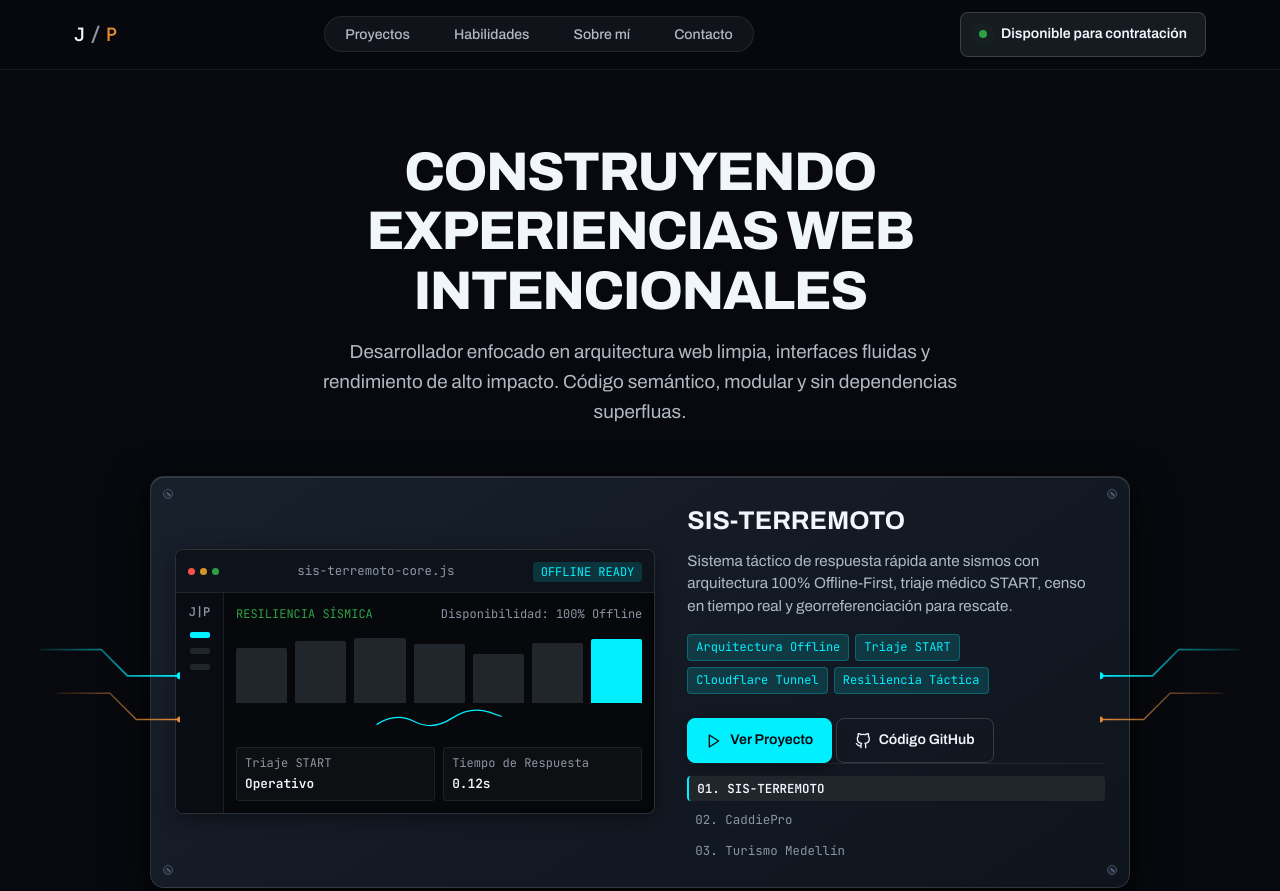
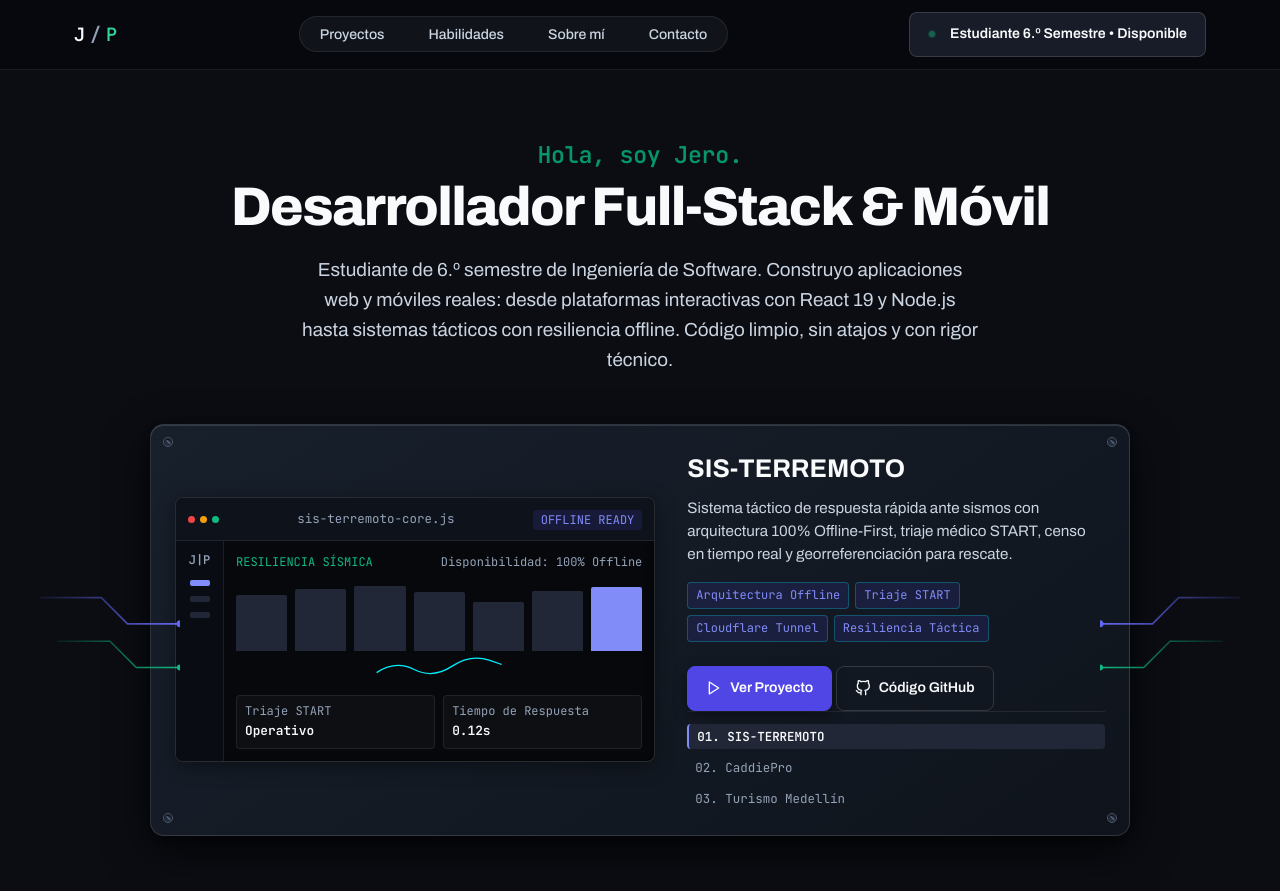
Before and after one commit to Jero1211/portafolio-profesional, a plain HTML site: page index.html in a window 1280 px wide. Shown: the top 891 px of the page. Drawn offline with Linux system fonts and the light colour scheme.

Commit message:
feat: update to Electric Indigo & Mint Emerald palette, 6th-sem student positioning, and enhanced project cards

```diff
--- a/index.html
+++ b/index.html
@@ -33,7 +33,7 @@
       <div class="header-actions">
         <a href="#contacto" class="btn btn-tactile">
           <span class="status-dot pulse" aria-hidden="true"></span>
-          <span>Disponible para contratación</span>
+          <span>Estudiante 6.º Semestre &bull; Disponible</span>
         </a>
       </div>
     </div>
@@ -43,10 +43,13 @@
     <!-- Hero Section -->
     <section class="hero-section" id="hero">
       <div class="container hero-content">
-        <h1 class="hero-title">CONSTRUYENDO EXPERIENCIAS WEB INTENCIONALES</h1>
+        <h1 class="hero-title">
+          <span class="hero-greeting">Hola, soy Jero.</span>
+          Desarrollador Full-Stack &amp; Móvil
+        </h1>
 
         <p class="hero-description">
-          Desarrollador enfocado en arquitectura web limpia, interfaces fluidas y rendimiento de alto impacto. Código semántico, modular y sin dependencias superfluas.
+          Estudiante de 6.º semestre de Ingeniería de Software. Construyo aplicaciones web y móviles reales: desde plataformas interactivas con React 19 y Node.js hasta sistemas tácticos con resiliencia offline. Código limpio, sin atajos y con rigor técnico.
         </p>
 
         <!-- Specimen Central Showcase Module -->
@@ -54,18 +57,18 @@
           <!-- Decorative Circuit Traces -->
           <div class="circuit-trace trace-left" aria-hidden="true">
             <svg viewBox="0 0 160 120" fill="none" xmlns="http://www.w3.org/2000/svg">
-              <path d="M0 20 H70 L100 50 H160" stroke="url(#cyan-gradient-l)" stroke-width="2" stroke-linecap="round"/>
-              <path d="M20 70 H80 L110 100 H160" stroke="url(#copper-gradient-l)" stroke-width="1.5" stroke-linecap="round"/>
-              <circle cx="160" cy="50" r="4" fill="#00F0FF" />
-              <circle cx="160" cy="100" r="3.5" fill="#E58B35" />
+              <path d="M0 20 H70 L100 50 H160" stroke="url(#indigo-gradient-l)" stroke-width="2" stroke-linecap="round"/>
+              <path d="M20 70 H80 L110 100 H160" stroke="url(#emerald-gradient-l)" stroke-width="1.5" stroke-linecap="round"/>
+              <circle cx="160" cy="50" r="4" fill="#6366F1" />
+              <circle cx="160" cy="100" r="3.5" fill="#10B981" />
               <defs>
-                <linearGradient id="cyan-gradient-l" x1="0" y1="20" x2="160" y2="50" gradientUnits="userSpaceOnUse">
-                  <stop stop-color="#00F0FF" stop-opacity="0.1"/>
-                  <stop offset="1" stop-color="#00F0FF"/>
+                <linearGradient id="indigo-gradient-l" x1="0" y1="20" x2="160" y2="50" gradientUnits="userSpaceOnUse">
+                  <stop stop-color="#6366F1" stop-opacity="0.1"/>
+                  <stop offset="1" stop-color="#6366F1"/>
                 </linearGradient>
-                <linearGradient id="copper-gradient-l" x1="20" y1="70" x2="160" y2="100" gradientUnits="userSpaceOnUse">
-                  <stop stop-color="#E58B35" stop-opacity="0.1"/>
-                  <stop offset="1" stop-color="#E58B35"/>
+                <linearGradient id="emerald-gradient-l" x1="20" y1="70" x2="160" y2="100" gradientUnits="userSpaceOnUse">
+                  <stop stop-color="#10B981" stop-opacity="0.1"/>
+                  <stop offset="1" stop-color="#10B981"/>
                 </linearGradient>
               </defs>
             </svg>
@@ -179,18 +182,18 @@
           <!-- Decorative Circuit Traces Right -->
           <div class="circuit-trace trace-right" aria-hidden="true">
             <svg viewBox="0 0 160 120" fill="none" xmlns="http://www.w3.org/2000/svg">
-              <path d="M160 20 H90 L60 50 H0" stroke="url(#cyan-gradient-r)" stroke-width="2" stroke-linecap="round"/>
-              <path d="M140 70 H80 L50 100 H0" stroke="url(#copper-gradient-r)" stroke-width="1.5" stroke-linecap="round"/>
-              <circle cx="0" cy="50" r="4" fill="#00F0FF" />
-              <circle cx="0" cy="100" r="3.5" fill="#E58B35" />
+              <path d="M160 20 H90 L60 50 H0" stroke="url(#indigo-gradient-r)" stroke-width="2" stroke-linecap="round"/>
+              <path d="M140 70 H80 L50 100 H0" stroke="url(#emerald-gradient-r)" stroke-width="1.5" stroke-linecap="round"/>
+              <circle cx="0" cy="50" r="4" fill="#6366F1" />
+              <circle cx="0" cy="100" r="3.5" fill="#10B981" />
               <defs>
-                <linearGradient id="cyan-gradient-r" x1="160" y1="20" x2="0" y2="50" gradientUnits="userSpaceOnUse">
-                  <stop stop-color="#00F0FF" stop-opacity="0.1"/>
-                  <stop offset="1" stop-color="#00F0FF"/>
+                <linearGradient id="indigo-gradient-r" x1="160" y1="20" x2="0" y2="50" gradientUnits="userSpaceOnUse">
+                  <stop stop-color="#6366F1" stop-opacity="0.1"/>
+                  <stop offset="1" stop-color="#6366F1"/>
                 </linearGradient>
-                <linearGradient id="copper-gradient-r" x1="140" y1="70" x2="0" y2="100" gradientUnits="userSpaceOnUse">
-                  <stop stop-color="#E58B35" stop-opacity="0.1"/>
-                  <stop offset="1" stop-color="#E58B35"/>
+                <linearGradient id="emerald-gradient-r" x1="140" y1="70" x2="0" y2="100" gradientUnits="userSpaceOnUse">
+                  <stop stop-color="#10B981" stop-opacity="0.1"/>
+                  <stop offset="1" stop-color="#10B981"/>
                 </linearGradient>
               </defs>
             </svg>
@@ -241,6 +244,7 @@
               </div>
 
               <div class="card-content">
+                <span class="card-badge emerald">PROYECTO DESTACADO &bull; RESILIENCIA OFFLINE</span>
                 <h3 class="card-title">SIS-TERREMOTO &bull; Sistema Táctico de Evacuación y Triaje</h3>
                 <p class="card-desc">
                   Plataforma táctica de respuesta rápida concebida bajo el principio de resiliencia total offline ante el colapso de infraestructura eléctrica y celular. Garantiza el censo en tiempo real, georreferenciación de personas atrapadas y triaje médico START para cuerpos de socorro (Bomberos, Cruz Roja).
@@ -290,6 +294,7 @@
           <!-- Project 2: CaddiePro -->
           <article class="project-card">
             <div class="card-inner">
+              <span class="card-badge">FULL-STACK &bull; CLUB CAMPESTRE</span>
               <h3 class="card-title">CaddiePro &bull; Horarios y Becarios</h3>
               <p class="card-desc">
                 Sistema de gestión y asignación de turnos desarrollado para la Fundación Club Campestre. Automatiza el seguimiento de acompañamientos, importación inteligente de Excel y generación de reportes en PDF.
@@ -324,6 +329,7 @@
           <!-- Project 3: Turismo Medellín -->
           <article class="project-card">
             <div class="card-inner">
+              <span class="card-badge emerald">REACT 19 &bull; ASISTENTE IA EN VIVO</span>
               <h3 class="card-title">Turismo Medellín &bull; React 19 + Asistente IA</h3>
               <p class="card-desc">
                 Plataforma web turística interactiva con Asistente de IA integrado, planificador y editor dinámico de rutas, análisis de trayectos y chat widget interactivo. Construida con React 19 y Vite, desplegada en GitHub Pages.
@@ -358,6 +364,7 @@
           <!-- Project 4: MicroApp Inspecciones -->
           <article class="project-card">
             <div class="card-inner">
+              <span class="card-badge">APP MÓVIL &bull; ANDROID NATIVO</span>
               <h3 class="card-title">MicroApp Inspecciones &bull; App Móvil Android</h3>
               <p class="card-desc">
                 Aplicación móvil híbrida para auditorías e inspecciones técnicas en terreno. Desarrollada con Ionic y Angular, empaquetada nativamente para Android con Capacitor y persistencia local de datos.
@@ -534,21 +541,21 @@
             <h2 class="section-title">SOBRE MÍ Y MI FILOSOFÍA</h2>
 
             <p class="lead-text">
-              Soy un desarrollador en formación constante con una convicción clara: dominar los fundamentos antes que apoyarse ciegamente en abstracciones complejas.
+              Estudiante de 6.º semestre de Ingeniería de Software con una convicción clara: dominar los fundamentos antes que apoyarse ciegamente en abstracciones complejas.
             </p>
 
             <p class="body-text">
-              Mi camino en la programación comenzó con curiosidad por entender cómo se construyen las herramientas que usamos a diario. Desde entonces, he dedicado incontables horas a escribir código, investigar por qué fallan las cosas y optimizar cada solución hasta que sea clara, robusta y eficiente.
+              A lo largo de mi formación universitaria y proyectos personales, me he enfocado en construir software que resuelve necesidades reales: sistemas tácticos con resiliencia offline ante sismos, aplicaciones web interactivas con React 19 y asistentes de IA, plataformas full-stack en Node.js y MongoDB, y aplicaciones móviles híbridas para Android.
             </p>
 
             <p class="body-text">
-              Busco una oportunidad laboral junior o prácticas donde pueda aportar dedicación, iniciativa y código de alta calidad desde el primer día, mientras aprendo de ingenieros más experimentados.
+              Busco una oportunidad laboral junior o prácticas empresariales donde pueda aportar disciplina, iniciativa y código de alta calidad desde el primer día, con toda la motivación para seguir creciendo profesionalmente.
             </p>
 
             <div class="quick-facts">
               <div class="fact-card">
                 <span class="fact-title">Disponibilidad</span>
-                <span class="fact-val">Inmediata / Tiempo Completo</span>
+                <span class="fact-val">Inmediata / Prácticas o Junior</span>
               </div>
               <div class="fact-card">
                 <span class="fact-title">Modalidad</span>
@@ -574,16 +581,17 @@
               <div class="terminal-code">
                 <pre><code>{
   <span class="tok-key">"nombre"</span>: <span class="tok-str">"Jero"</span>,
-  <span class="tok-key">"rol"</span>: <span class="tok-str">"Desarrollador Web & Móvil Junior"</span>,
-  <span class="tok-key">"estado"</span>: <span class="tok-str">"Buscando activamente oportunidades"</span>,
+  <span class="tok-key">"educacion"</span>: <span class="tok-str">"Ingeniería de Software (6.º semestre)"</span>,
+  <span class="tok-key">"rol"</span>: <span class="tok-str">"Desarrollador Full-Stack &amp; Móvil Junior"</span>,
+  <span class="tok-key">"estado"</span>: <span class="tok-str">"Abierto a prácticas y vacantes junior"</span>,
   <span class="tok-key">"principios"</span>: [
-    <span class="tok-str">"Resiliencia de software y arquitectura limpia"</span>,
+    <span class="tok-str">"Resiliencia de software y código limpio"</span>,
     <span class="tok-str">"Fundamentos sólidos antes de frameworks"</span>,
     <span class="tok-str">"Resolución de problemas de impacto real"</span>,
     <span class="tok-str">"Curiosidad y aprendizaje continuo"</span>
   ],
   <span class="tok-key">"stack_principal"</span>: [
-    <span class="tok-str">"JavaScript ES6+"</span>, <span class="tok-str">"React 19"</span>, <span class="tok-str">"Node.js"</span>, <span class="tok-str">"Ionic / Angular"</span>, <span class="tok-str">"MongoDB"</span>
+    <span class="tok-str">"JavaScript ES6+"</span>, <span class="tok-str">"React 19"</span>, <span class="tok-str">"Node.js"</span>, <span class="tok-str">"Express"</span>, <span class="tok-str">"MongoDB"</span>, <span class="tok-str">"Ionic / Capacitor"</span>
   ],
   <span class="tok-key">"contacto_directo"</span>: <span class="tok-bool">true</span>
 }</code></pre>
--- a/styles.css
+++ b/styles.css
@@ -5,33 +5,46 @@
 
 /* --- Custom Properties / Design Tokens --- */
 :root {
-  /* Colors */
-  --bg-base: #07090E;
-  --bg-surface-1: #0D1117;
-  --bg-surface-2: #161B22;
-  --bg-surface-3: #21262D;
-  --bg-surface-elevated: #1A202C;
+  /* Colors - Linear / Vercel Aesthetic: Electric Indigo & Mint Emerald */
+  --bg-base: #0B0D13;
+  --bg-surface-1: #11141D;
+  --bg-surface-2: #181C28;
+  --bg-surface-3: #222738;
+  --bg-surface-elevated: #1C2232;
 
-  --accent-cyan: #00F0FF;
-  --accent-cyan-dim: rgba(0, 240, 255, 0.15);
-  --accent-cyan-glow: rgba(0, 240, 255, 0.4);
+  --accent-indigo: #4F46E5;
+  --accent-indigo-hover: #4338CA;
+  --accent-indigo-light: #818CF8;
+  --accent-indigo-dim: rgba(79, 70, 229, 0.14);
+  --accent-indigo-glow: rgba(79, 70, 229, 0.35);
 
-  --accent-copper: #E58B35;
-  --accent-copper-dim: rgba(229, 139, 53, 0.15);
-  --accent-copper-glow: rgba(229, 139, 53, 0.35);
+  --accent-emerald: #059669;
+  --accent-emerald-hover: #047857;
+  --accent-emerald-light: #34D399;
+  --accent-emerald-dim: rgba(5, 150, 105, 0.14);
+  --accent-emerald-glow: rgba(5, 150, 105, 0.35);
 
-  --text-primary: #F0F6FC;
-  --text-secondary: #B1BAC4;
-  --text-muted: #8C96A3;
-  --text-inverse: #07090E;
+  /* Semantic Aliases */
+  --accent-cyan: var(--accent-indigo-light);
+  --accent-cyan-dim: var(--accent-indigo-dim);
+  --accent-cyan-glow: var(--accent-indigo-glow);
+
+  --accent-copper: var(--accent-emerald-light);
+  --accent-copper-dim: var(--accent-emerald-dim);
+  --accent-copper-glow: var(--accent-emerald-glow);
+
+  --text-primary: #F8FAFC;
+  --text-secondary: #CBD5E1;
+  --text-muted: #94A3B8;
+  --text-inverse: #FFFFFF;
 
   --border-subtle: rgba(255, 255, 255, 0.08);
-  --border-medium: rgba(255, 255, 255, 0.16);
-  --border-highlight: rgba(0, 240, 255, 0.35);
+  --border-medium: rgba(255, 255, 255, 0.14);
+  --border-highlight: rgba(129, 140, 248, 0.4);
 
-  --status-green: #2EA043;
-  --status-yellow: #D29922;
-  --status-red: #F85149;
+  --status-green: #10B981;
+  --status-yellow: #F59E0B;
+  --status-red: #EF4444;
 
   /* Typography */
   --font-sans: 'Archivo', -apple-system, BlinkMacSystemFont, "Segoe UI", Roboto, sans-serif;
@@ -193,7 +206,7 @@
 .nav-link.active {
   color: var(--text-primary);
   background-color: var(--bg-surface-3);
-  box-shadow: 0 0 12px rgba(0, 0, 0, 0.4);
+  box-shadow: 0 2px 8px rgba(0, 0, 0, 0.4);
 }
 
 .status-dot {
@@ -206,14 +219,12 @@
 }
 
 .status-dot.pulse {
-  box-shadow: 0 0 0 0 rgba(46, 160, 67, 0.7);
-  animation: pulse-ring 2s infinite;
+  animation: pulse-dot 2s infinite ease-in-out;
 }
 
-@keyframes pulse-ring {
-  0% { box-shadow: 0 0 0 0 rgba(46, 160, 67, 0.7); }
-  70% { box-shadow: 0 0 0 8px rgba(46, 160, 67, 0); }
-  100% { box-shadow: 0 0 0 0 rgba(46, 160, 67, 0); }
+@keyframes pulse-dot {
+  0%, 100% { opacity: 1; transform: scale(1); }
+  50% { opacity: 0.45; transform: scale(0.85); }
 }
 
 /* --- Buttons --- */
@@ -251,14 +262,15 @@
 }
 
 .btn-cyan {
-  background-color: var(--accent-cyan);
-  color: var(--bg-base);
-  border-color: var(--accent-cyan);
+  background-color: var(--accent-indigo);
+  color: #FFFFFF;
+  border-color: var(--accent-indigo);
   box-shadow: 0 4px 14px rgba(0, 0, 0, 0.4);
 }
 
 .btn-cyan:hover {
-  background-color: #33f3ff;
+  background-color: var(--accent-indigo-hover);
+  border-color: var(--accent-indigo-hover);
   box-shadow: 0 6px 20px rgba(0, 0, 0, 0.5);
   transform: translateY(-1px);
 }
@@ -290,10 +302,20 @@
   font-size: clamp(2rem, 5vw, 3.4rem);
   font-weight: 800;
   letter-spacing: -0.03em;
-  line-height: 1.1;
+  line-height: 1.15;
   max-width: 860px;
   margin: 0 auto var(--space-md);
   color: var(--text-primary);
+}
+
+.hero-greeting {
+  display: block;
+  font-size: clamp(1.15rem, 2.5vw, 1.45rem);
+  font-weight: 600;
+  color: var(--accent-emerald);
+  font-family: var(--font-mono);
+  margin-bottom: var(--space-xs);
+  letter-spacing: -0.01em;
 }
 
 .hero-description {
@@ -664,12 +686,13 @@
   border: 1px solid var(--border-subtle);
   border-radius: var(--radius-lg);
   overflow: hidden;
-  transition: transform var(--transition-smooth), border-color var(--transition-smooth);
+  transition: transform var(--transition-smooth), border-color var(--transition-smooth), box-shadow var(--transition-smooth);
 }
 
 .project-card:hover {
-  transform: translateY(-3px);
+  transform: translateY(-4px);
   border-color: var(--border-highlight);
+  box-shadow: 0 16px 36px rgba(0, 0, 0, 0.5);
 }
 
 .featured-card {
@@ -691,17 +714,26 @@
 }
 
 .card-badge {
-  display: inline-block;
+  display: inline-flex;
+  align-items: center;
   font-family: var(--font-mono);
-  font-size: 0.7rem;
+  font-size: 0.72rem;
   font-weight: 600;
-  color: var(--accent-cyan);
-  letter-spacing: 0.06em;
+  color: var(--accent-indigo-light);
+  background-color: var(--accent-indigo-dim);
+  border: 1px solid rgba(129, 140, 248, 0.25);
+  padding: 3px 8px;
+  border-radius: var(--radius-sm);
+  letter-spacing: 0.05em;
   margin-bottom: var(--space-xs);
+  width: fit-content;
 }
 
+.card-badge.emerald,
 .card-badge.copper {
-  color: var(--accent-copper);
+  color: var(--accent-emerald-light);
+  background-color: var(--accent-emerald-dim);
+  border-color: rgba(52, 211, 153, 0.25);
 }
 
 .card-title {
@@ -858,9 +890,16 @@
   font-family: var(--font-mono);
   font-size: 0.75rem;
   color: var(--text-secondary);
-  background-color: rgba(255, 255, 255, 0.04);
+  background-color: rgba(99, 102, 241, 0.08);
+  border: 1px solid rgba(99, 102, 241, 0.18);
   padding: 3px 8px;
   border-radius: var(--radius-sm);
+  transition: border-color var(--transition-fast), color var(--transition-fast);
+}
+
+.project-card:hover .tag {
+  border-color: rgba(99, 102, 241, 0.35);
+  color: var(--text-primary);
 }
 
 .card-links {
@@ -1193,9 +1232,9 @@
 
 .form-group input:focus,
 .form-group textarea:focus {
-  outline: none;
-  border-color: var(--accent-cyan);
-  box-shadow: 0 0 0 3px var(--accent-cyan-dim);
+  outline: 2px solid var(--accent-indigo);
+  outline-offset: 1px;
+  border-color: var(--accent-indigo);
 }
 
 .form-error {
```
Also changed, not shown: 2 other files.
